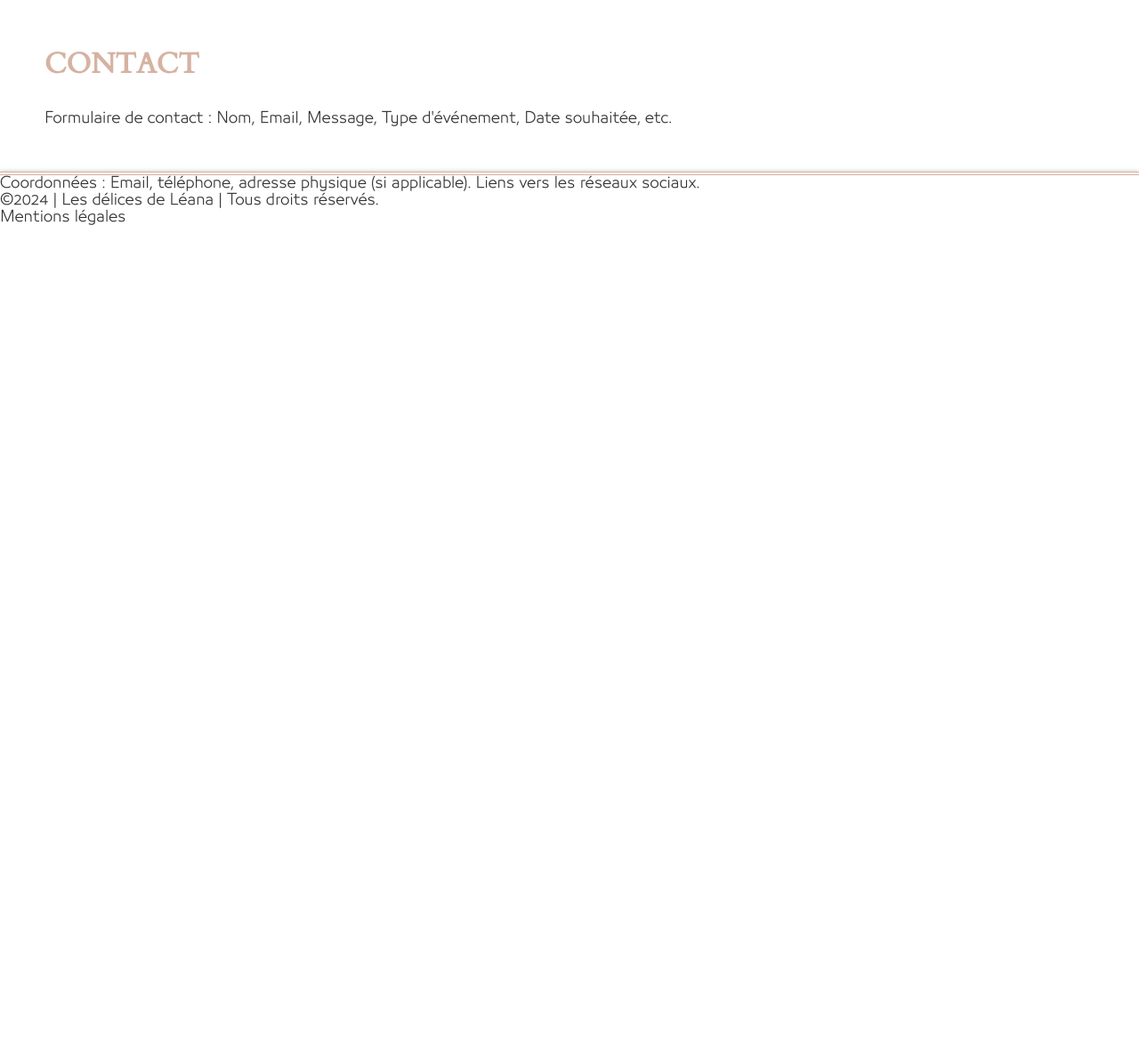
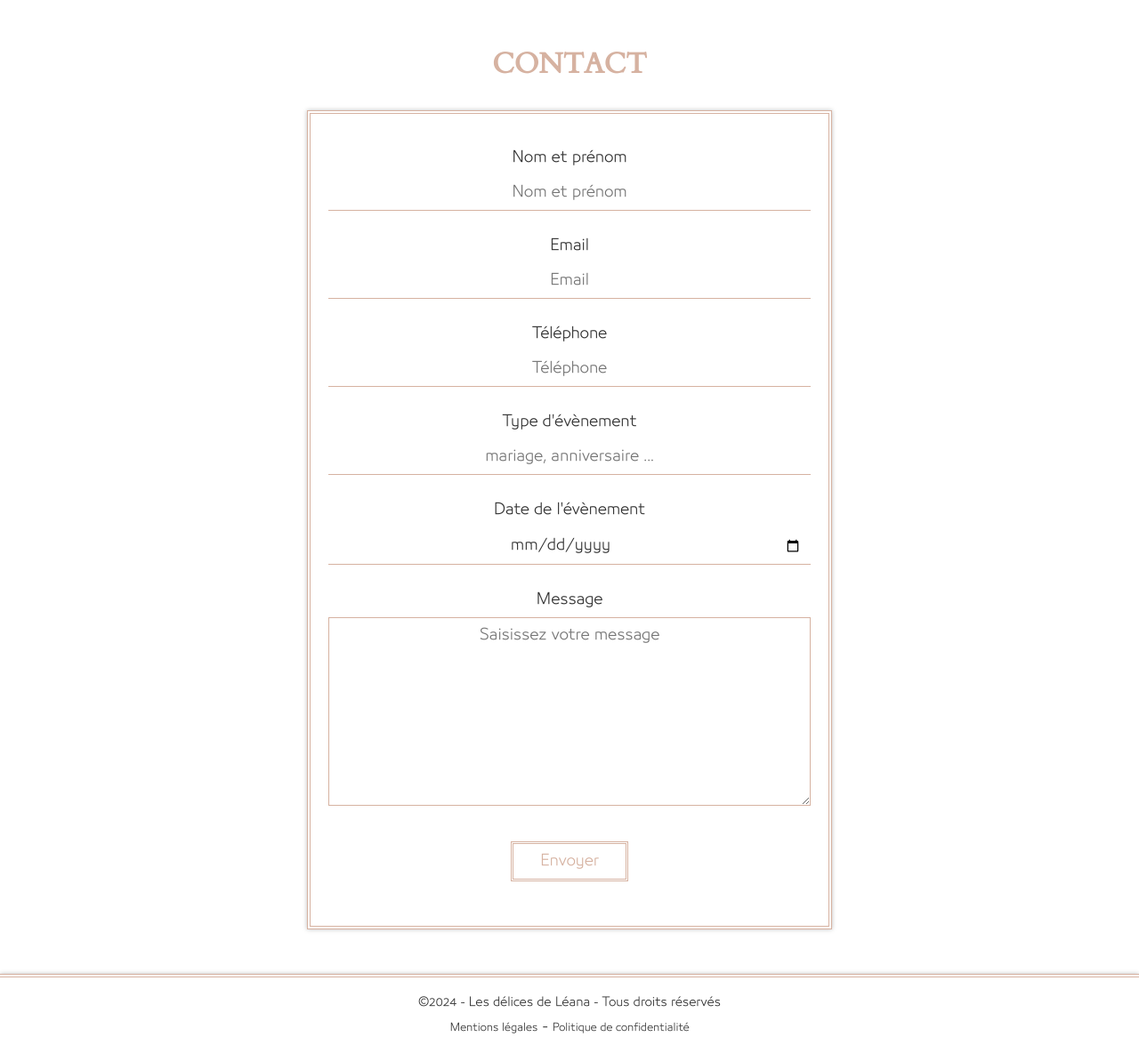
Before and after one commit to Webilys/LesDelicesDeLeana, a plain HTML site: page index.html in a window 1280 px wide. Shown: the part 3624-4808 px from the top of the page at 89% size. Before the commit the page ends 3878 px from the top, so only its background shows below. Drawn offline with Linux system fonts and the light colour scheme.

Commit message:
17/10/24 15:36

```diff
--- a/assets/styles/components/_button.scss
+++ b/assets/styles/components/_button.scss
@@ -18,3 +18,18 @@ button {
     }
   }
 }
+
+form {
+  button {
+    border: 3px double $color1;
+    padding: 10px 30px;
+    color: $color1;
+    transition: 0.2s;
+
+    &:hover {
+      transform: scale(1.05);
+      background: $color1;
+      color: $white;
+    }
+  }
+}
--- a/assets/styles/layout/_footer.scss
+++ b/assets/styles/layout/_footer.scss
@@ -1,4 +1,33 @@
 footer {
   border-top: 4px double $color1;
   box-shadow: 0 0 5px $blackShadow;
+  padding: 20px 50px;
+
+  #footer-container {
+    width: 80%;
+    margin: 0 auto;
+    text-align: center;
+
+    a {
+      transition: 0.2s;
+      &:hover {
+        color: $color1;
+      }
+    }
+
+    #copyright {
+      padding-bottom: 10px;
+      font-size: 0.8rem;
+
+      a {
+        font-size: 0.8rem;
+      }
+    }
+
+    #mentions {
+      a {
+        font-size: 0.7rem;
+      }
+    }
+  }
 }
--- a/assets/styles/pages/_home.scss
+++ b/assets/styles/pages/_home.scss
@@ -214,3 +214,50 @@
     }
   }
 }
+
+#contact {
+  text-align: center;
+
+  div {
+    display: flex;
+    justify-content: center;
+    align-items: center;
+
+    form {
+      width: 50%;
+      margin: 0 auto;
+      padding: 20px;
+      box-shadow: 0 0 5px $blackShadow;
+      border: 4px double $color1;
+
+      label {
+        display: block;
+        padding-top: 20px;
+      }
+
+      input {
+        margin: 10px 0;
+        padding: 10px;
+        display: block;
+        width: 100%;
+        border: 1px solid $color1;
+        border-top: none;
+        border-left: none;
+        border-right: none;
+        text-align: center;
+        outline-color: $color1;
+      }
+
+      textarea {
+        display: block;
+        margin: 10px 0;
+        padding: 10px;
+        display: block;
+        width: 100%;
+        border: 1px solid $color1;
+        text-align: center;
+        outline-color: $color1;
+      }
+    }
+  }
+}
--- a/index.html
+++ b/index.html
@@ -193,22 +193,51 @@
       </section>
       <section id="contact">
         <h2>Contact</h2>
-        <p>
-          Formulaire de contact : Nom, Email, Message, Type d'événement, Date
-          souhaitée, etc.
-        </p>
+        <div>
+          <form action="">
+            <label for="nom">Nom et prénom</label>
+            <input
+              type="text"
+              name="nom"
+              id="nom"
+              placeholder="Nom et prénom"
+            />
+            <label for="email">Email</label>
+            <input type="email" name="email" id="email" placeholder="Email" />
+            <label for="tel">Téléphone</label>
+            <input type="text" name="tel" id="tel" placeholder="Téléphone" />
+            <label for="type-evenement">Type d'évènement</label>
+            <input
+              type="text"
+              name="type-evenement"
+              id="type-evenement"
+              placeholder="mariage, anniversaire ..."
+            />
+            <label for="date">Date de l'évènement</label>
+            <input type="date" name="date" id="date" />
+            <label for="message">Message</label>
+            <textarea
+              name="message"
+              id="message"
+              cols="30"
+              rows="10"
+              placeholder="Saisissez votre message"
+            ></textarea>
+            <button type="submit">Envoyer</button>
+          </form>
+        </div>
       </section>
     </main>
     <footer>
-      <div class="footer">
-        <div id="coordonnes">
-          <p>
-            Coordonnées : Email, téléphone, adresse physique (si applicable).
-            Liens vers les réseaux sociaux.
-          </p>
-        </div>
-        <p>©2024 | Les délices de Léana | Tous droits réservés.</p>
-        <a href="#">Mentions légales</a>
+      <div id="footer-container">
+        <p id="copyright">
+          ©2024 - <a href="./index.html">Les délices de Léana</a> - Tous droits
+          réservés
+        </p>
+        <p id="mentions">
+          <a href="#">Mentions légales</a>
+          - <a href="#">Politique de confidentialité</a>
+        </p>
       </div>
     </footer>
     <script src="./assets/js/index.js"></script>
```
Also changed, not shown: assets/styles/index.css, 2 other files.
